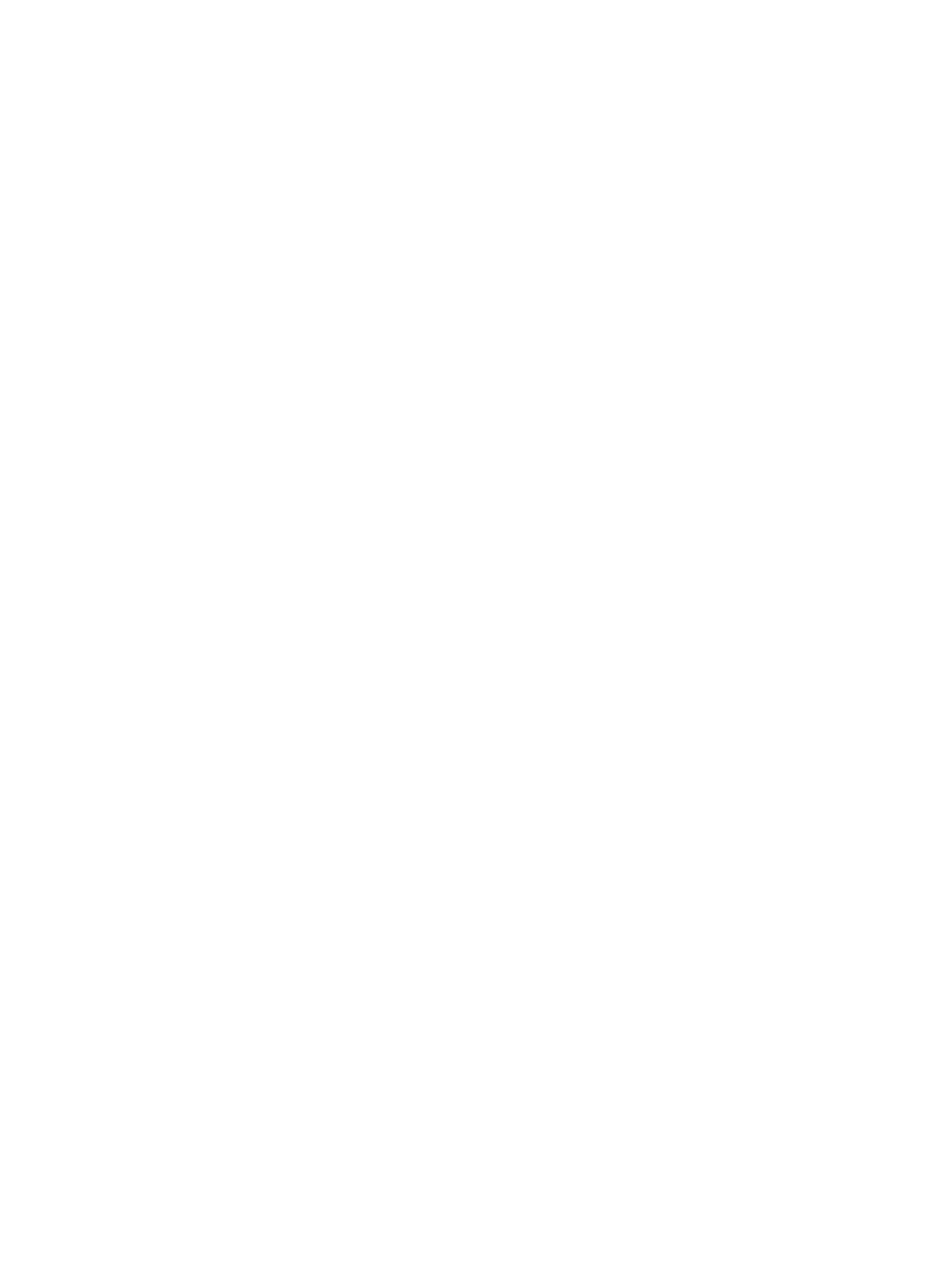
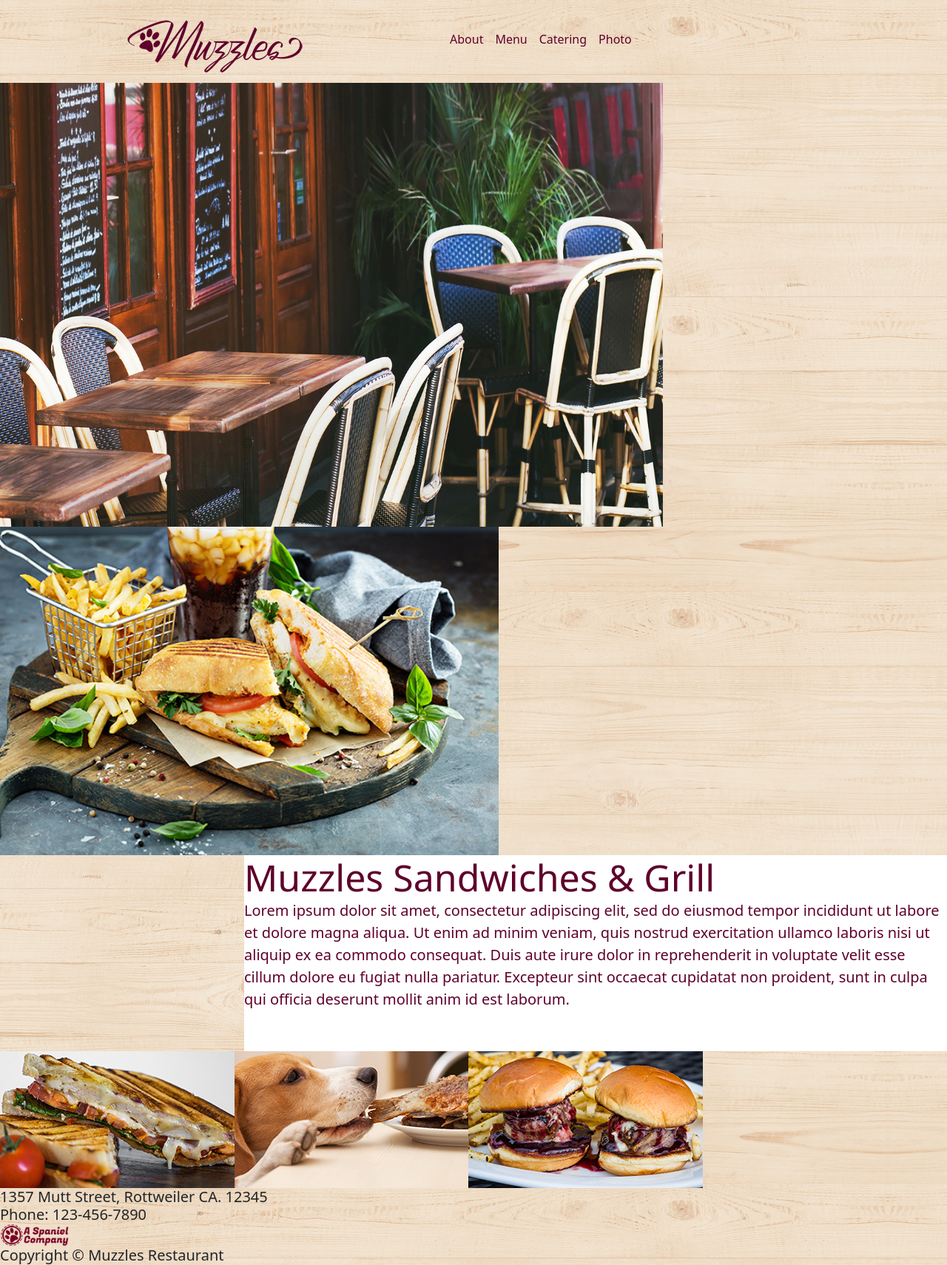
Before and after one commit to calebsylvia/Puppy-Restaurant, a plain HTML site: page index.html in a window 1280 px wide. Shown: the whole page at 74% size. Before the commit the page ends 800 px from the top, so only its background shows below. Drawn offline with nearby package versions, Linux system fonts and the light colour scheme.

Commit message:
Second Commit

```diff
--- a/index.html
+++ b/index.html
@@ -1,31 +1,84 @@
 <!DOCTYPE html>
 <html lang="en">
+
 <head>
   <meta charset="utf-8" />
   <meta name="viewport" content="width=device-width, initial-scale=1" />
   <title>Home</title>
-    <link
-      href="https://cdn.jsdelivr.net/npm/bootstrap@5.3.2/dist/css/bootstrap.min.css"
-      rel="stylesheet"
-      integrity="sha384-T3c6CoIi6uLrA9TneNEoa7RxnatzjcDSCmG1MXxSR1GAsXEV/Dwwykc2MPK8M2HN"
-      crossorigin="anonymous"
-    />
+  <link href="https://cdn.jsdelivr.net/npm/bootstrap@5.3.2/dist/css/bootstrap.min.css" rel="stylesheet"
+    integrity="sha384-T3c6CoIi6uLrA9TneNEoa7RxnatzjcDSCmG1MXxSR1GAsXEV/Dwwykc2MPK8M2HN" crossorigin="anonymous" />
   <link rel="stylesheet" href="./styles/style.css">
 </head>
+
 <body>
 
+  <section id="navigation">
+    <nav class="navbar navbar-expand-lg bg-body-tertiary navStyle">
+      <div class="container-fluid navBg">
+          <a class="navbar-brand" href="../index.html"> <img src="./assets/RestaurantMockupFiles/assets/MuzzlesLogo.png"
+          alt="This is the brands logo called Muzzles" /></a>
+          <button class="navbar-toggler" type="button" data-bs-toggle="collapse" data-bs-target="#navbarSupportedContent"
+          aria-controls="navbarSupportedContent" aria-expanded="false"    aria-label="Toggle navigation">
+          <span class="navbar-toggler-icon"></span>
+          </button>
+        <div class="collapse navbar-collapse"       id="navbarSupportedContent">
+          <ul class="navbar-nav me-auto mb-2 mb-lg-0">
+            <li class="nav-item">
+            <a class="nav-link active" aria-current="page2" href="./pages/about.html">About</a>
+            </li>
+            <li class="nav-item">
+              <a class="nav-link active" aria-current="page3" href="./pages/menu.html">Menu</a>
+            </li>
+            <li class="nav-item">
+              <a class="nav-link active" aria-current="page4" href="./pages/catering.html">Catering</a>
+            </li>
+            <li class="nav-item">
+              <a class="nav-link active" aria-current="page5" href="./pages/photos.html">Photo</a>
+            </li>
+          </ul>
+        </div>
+      </div>
+    </nav>
+  </section>
+
+  <section>
+    <div>
+      <img class="homeHeroImg"src="./assets/RestaurantMockupFiles/assets/homeHero.jpg" alt="This is an image of tables and chairs outside a restaurant"/>
+    </div>
+  </section>
+
+  <section>
+    <div>
+      <img class="homeSingleImg"src="./assets/RestaurantMockupFiles/assets/homeSingle.jpg"alt="This is an image of a meal on a wooden platter with french fries, a sliced sandwhich, and a drink"/>
+    </div>
+  </section>
+
+  <section class="firstpgTxt">
+    <div>
+      <h1 class="firstpgHeadertxt">Muzzles Sandwiches & Grill</h1>
+      <p class="firstpgPgtxt">Lorem ipsum dolor sit amet, consectetur adipiscing elit, sed do eiusmod tempor incididunt ut labore et dolore magna aliqua. Ut enim ad minim veniam, quis nostrud exercitation ullamco laboris nisi ut aliquip ex ea commodo consequat. Duis aute irure dolor in reprehenderit in voluptate velit esse cillum dolore eu fugiat nulla pariatur. Excepteur sint occaecat cupidatat non proident, sunt in culpa qui officia deserunt mollit anim id est laborum.</p>
+    </div>
+  </section>
+
+  <section>
+    <div>
+      <img class="homeImageImg" src="./assets/RestaurantMockupFiles/assets/HomeImage.jpg" alt="This is an divided image with 3 parts, first part is a sliced panini sandwhich, second part is a dog biting onto the end piece of a fried fish, third part is a white plate with french fries and two burgers">
+    </div>
+  </section>
 
 
+  <script src="https://cdn.jsdelivr.net/npm/bootstrap@5.3.2/dist/js/bootstrap.bundle.min.js"
+    integrity="sha384-C6RzsynM9kWDrMNeT87bh95OGNyZPhcTNXj1NW7RuBCsyN/o0jlpcV8Qyq46cDfL"
+    crossorigin="anonymous"></script>
+</body>
 
+<footer>
+  <div>
+    <h6 class="footerTxt">1357 Mutt Street, Rottweiler CA. 12345</h6>
+    <h6 class="footerTxt">Phone: 123-456-7890</h6>
+    <img class="footerLogo" src="/assets/RestaurantMockupFiles/assets/CompanyLogo.png" alt="This is a logo with a paw print called A Spaniel Company"/>
+    <h6 class="copyrightTxt">Copyright © Muzzles Restaurant</h6>
+  </div>
+</footer>
 
-
-
-
-
-    <script
-      src="https://cdn.jsdelivr.net/npm/bootstrap@5.3.2/dist/js/bootstrap.bundle.min.js"
-      integrity="sha384-C6RzsynM9kWDrMNeT87bh95OGNyZPhcTNXj1NW7RuBCsyN/o0jlpcV8Qyq46cDfL"
-      crossorigin="anonymous"
-    ></script>
-  </body>
 </html>
--- a/styles/style.css
+++ b/styles/style.css
@@ -0,0 +1,78 @@
+body {
+    background-image: url('/assets/RestaurantMockupFiles/assets/bgtexture.jpg');
+    margin: 0;
+    padding: 0;
+}
+.navBg {
+    background-image: url('/assets/RestaurantMockupFiles/assets/bgtexture.jpg');
+    padding: 0;
+
+}
+
+.navStyle {
+    margin: 0;
+    padding: 0;
+}
+
+.navbar-brand {
+    padding: 0;
+    margin-left: 166px;
+    margin-top: 14px;
+    margin-right: 184px;
+}
+#navigation * {
+    color: #5F002B;
+
+}
+
+.homeHeroImg{
+    width: 100%;
+    height: 600px;
+    background-size: contain;
+    background-position: center center;
+    transform: translate(-30%, 1%);
+}
+.homeSingleImg {
+    width: 674px;
+    height: 449.5px;
+}
+
+
+.firstpgTxt {
+    background-color: white;
+    width: 950px;
+    height: 265px;
+    float: right;
+}
+
+.firstpgHeadertxt {
+    color: #5F002B;
+    font-size: 50px;
+    margin: 0;
+}
+.firstpgPgtxt {
+    color:#5F002B;
+    font-size: 20px;
+    margin: 0;
+}
+
+.homeImageImg {
+    width: 950px;
+    height: 185px;
+}
+
+.footerTxt {
+    font-size: 20px;
+    margin: 0;
+}
+
+.footerLogo {
+    font-size: 20px;
+    width: 100px;
+    height: 31.6px;
+}
+
+.copyrightTxt{
+    font-size: 20px;
+    margin: 0;
+}
```
Lines whose indentation alone changed are shown as unchanged.
